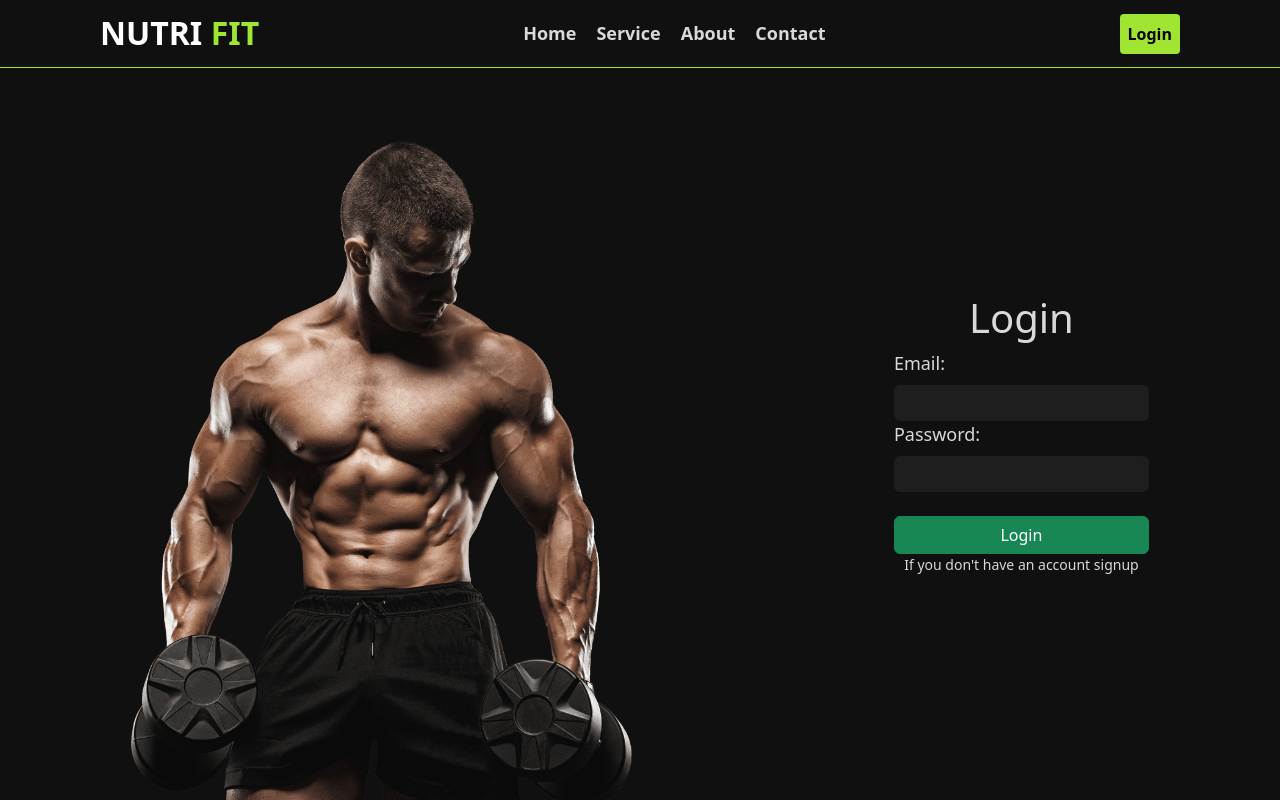
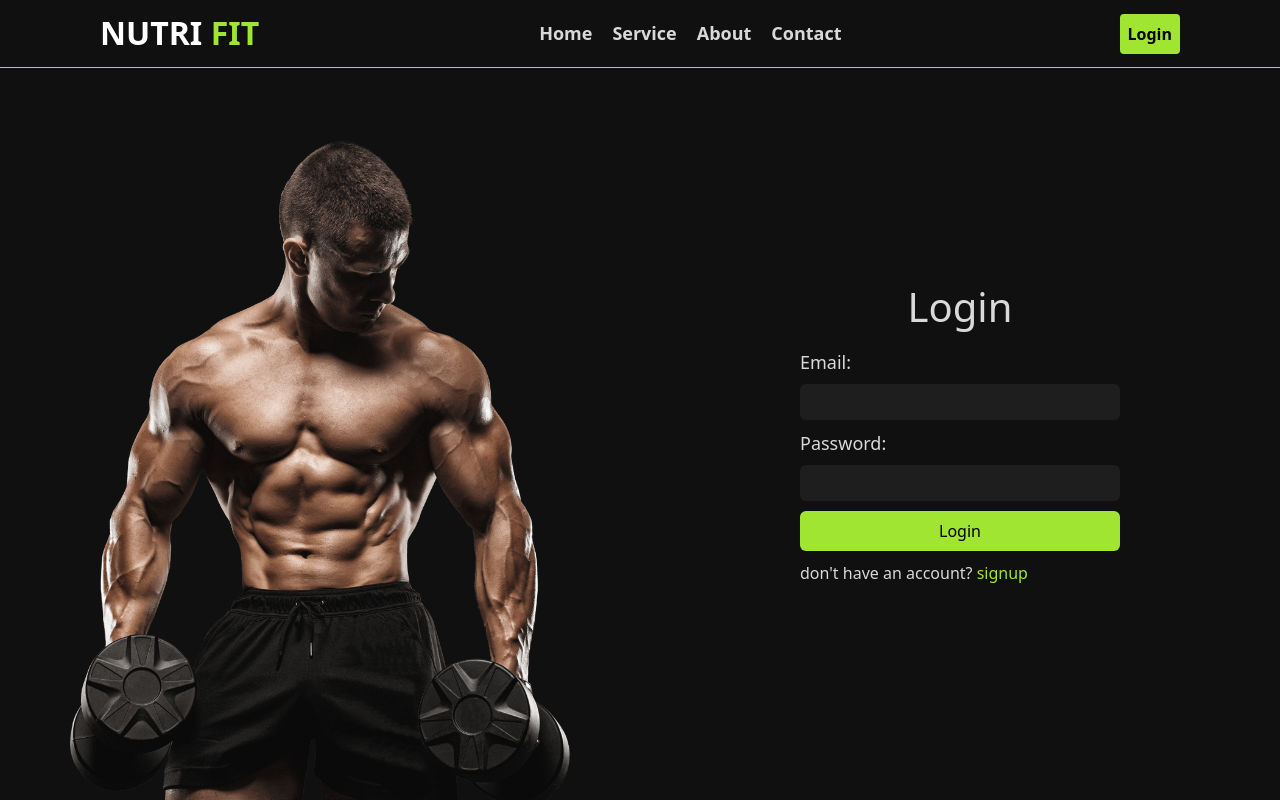
Before and after one commit to usfaql/MERAKI_Academy_Project_5_forked, a React (Create React App) app in the folder frontend/: page /login in a window 1280 px wide. Built offline with nearby package versions, Linux system fonts and the light colour scheme.

Commit message:
Fix Desgin Login & Register Page

```diff
--- a/frontend/src/components/Home/AllGymHome/AllGymHome.js
+++ b/frontend/src/components/Home/AllGymHome/AllGymHome.js
@@ -12,10 +12,9 @@ function AllGymHome() {
 
         for (let i = 0; i < 10; i++) {
           let randomMember = Math.floor(Math.random() * 50);
-          console.log(randomMember);
           gymBoxes.push(
           <Col key={1}>
-          <Card linkStyle={{backgroundColor:"#A1E533"}}>
+          <Card style={{backgroundColor:"#A1E533"}}>
             <Card.Img variant="top" className='image-gym-in-card' src={logoGym} />
             <Card.Body>
               <Card.Title style={{fontWeight:"bold"}}>Gym {i+1}</Card.Title>
--- a/frontend/src/components/Login/Login.css
+++ b/frontend/src/components/Login/Login.css
@@ -9,6 +9,7 @@
 }
 .login-Page .Left-Image {
   height: 100%;
+  width: 50%;
   padding: 0;
   margin: 0;
   display: flex;
@@ -17,17 +18,24 @@
 }
 
 
-
+.continer-form-login{
+  width: 50%;
+  display: flex;
+  gap: 10px;
+  flex-direction: column;
+}
 .login-Page .image {
   height: 90%;
 }
 .login-Page .Right-Inputs{
   height: 100%;
+  width: 50%;
   padding: 0;
   margin: 0;
   display: flex;
   flex-direction: column;
   justify-content: center;
+  align-items: center;
 }
 .login-Page .Title{
     margin-bottom: 50px;
@@ -54,7 +62,7 @@ justify-content: space-between;
     width: 100%;
     border: 0;
     font-size: x-large;
-    background-color: #A1E533;
+    background-color: #c6df9e;
     color : black;
     font-weight: bold;
 }
@@ -102,3 +110,10 @@ justify-content: space-between;
     text-align: left;
     font-size: large;
   }
+
+  .button-login{
+    background-color: #A1E533;
+    border: 0;
+    padding: 8px;
+    border-radius: 6px;
+  }
--- a/frontend/src/components/Login/Login.js
+++ b/frontend/src/components/Login/Login.js
@@ -55,11 +55,12 @@ const Login = () => {
       </div>
 
       <div className="Right-Inputs">
- <h1>Login</h1>
- <div className="Email">
+        <div className='continer-form-login'>
+        <h1>Login</h1>
+        <div className="Email">
           <Form.Label>Email:</Form.Label>
           <Form.Control onChange={(e)=>{
-setEmail(e.target.value)
+            setEmail(e.target.value)
           }}
             type="email"
             style={{ backgroundColor: "#1e1e1e", border: "0", color: "white" }}
@@ -68,22 +69,25 @@ setEmail(e.target.value)
         <div className="Password">
           <Form.Label>Password:</Form.Label>
           <Form.Control onChange={(e)=>{
-setPassword(e.target.value)
+            setPassword(e.target.value)
           }}
             type="password"
             style={{ backgroundColor: "#1e1e1e", border: "0", color: "white" }}
           />
         </div>
-      <br/>
-        <Button variant="success"onClick={()=>{
+        <button className="button-login" onClick={()=>{
         login()
-      }} >Login</Button>
+      }} >Login</button>
 
-      <small>
-      If you don't have an account   <a>signup</a>
-        </small>
+      <span style={{cursor:"default" , textAlign:"start"}}>
+        don't have an account?  <span style={{color:"#A1E533" , cursor:"pointer", textAlign:"start34"}} onClick={()=>{
+          navigate("/register")
+        }}>signup</span>
+        </span>
         {success?message&&<div className="SuccessMessage">{message}</div>:message&&<div className="ErrorMessage">{message}</div>}
 
+
+        </div>
 
       </div>
 
--- a/frontend/src/components/NavBar/NavBar.js
+++ b/frontend/src/components/NavBar/NavBar.js
@@ -1,8 +1,9 @@
 import React from 'react'
 import './style.css'
-import { useSelector } from 'react-redux'
+import { useSelector } from 'react-redux';
+import {useNavigate} from 'react-router-dom';
 function NavBar() {
-
+  const navigate = useNavigate();
   const state = useSelector((state)=>{
     return{
       isLoggedIn : state.auth.isLoggedIn
@@ -12,27 +13,33 @@ function NavBar() {
   return (
     <div className='nav-bar'>
         <div>
-            <h2 style={{fontWeight:"bold",margin:"0"}}><a href='/' style={{textDecoration:"none", color:"white"}}>NUTRI <a style={{color:"#A1E533"}}>FIT</a></a></h2>
+            <h2 style={{fontWeight:"bold",margin:"0"}}><a href='/' style={{textDecoration:"none", color:"white"}}>NUTRI <span style={{color:"#A1E533"}}>FIT</span></a></h2>
         </div>
         <div>
           {state.isLoggedIn ?
-            <lu className="navbar-lu">
+            <ul className="navbar-lu">
                 <li className='nav-map'>Recipes</li>
                 <li className='nav-map'>Dashboard</li>
                 <li className='nav-map end'>Settings</li>
-            </lu>
+            </ul>
             :
-            <lu className="navbar-lu">
+            <ul className="navbar-lu">
                 <li className='nav-map'>Home</li>
                 <li className='nav-map'>Service</li>
                 <li className='nav-map'>About</li>
                 <li className='nav-map end'>Contact</li>
-            </lu>
+            </ul>
           }
         </div>
 
         <div>
-          {state.isLoggedIn? <lu style={{listStyle: "none" , maxWidth: "12px"}}><li>Yousef A.</li></lu>: <a href='login' className='link-in-button'><button className='button' >Login</button></a>}
+          {state.isLoggedIn? <ul style={{listStyle: "none", margin :"0", width:"97px", whiteSpace:"nowrap", overflow:"hidden"}}>
+            <li>Yousef A.</li></ul>
+            :
+            <button className='button' onClick={()=>{
+              navigate('login')
+            }}>Login</button>
+            }
 
         </div>
     </div>
--- a/frontend/src/components/NavBar/style.css
+++ b/frontend/src/components/NavBar/style.css
@@ -17,6 +17,7 @@
     font-weight: bold;
     position: relative;
     left: -20px;
+    margin: 0;
 }
 .nav-map{
     margin: 10px;
--- a/frontend/src/components/RegisterPage/Register.css
+++ b/frontend/src/components/RegisterPage/Register.css
@@ -1,5 +1,5 @@
 .Register-Page {
-  height: 95.1vh;
+  height: calc(100vh - 68px);
   display: flex;
   background-color: #101010;
   justify-content: space-around;
@@ -8,6 +8,7 @@
 }
 .Left-Image {
   height: 100%;
+  width: 50%;
   padding: 0;
   margin: 0;
   display: flex;
@@ -17,8 +18,14 @@
 .image {
   height: 90%;
 }
+.right-input-contener{
+  display: flex;
+  width: 50%;
+  justify-content: center;
+}
 .Right-Inputs{
   height: 100%;
+  width: 50%;
   padding: 0;
   margin: 0;
   display: flex;
@@ -32,13 +39,16 @@
 }
 .FirstName-LastName {
   display: flex;
+  justify-content: space-between;
   gap: 20px;
 }
 .FirstName {
+  width: 47.5%;
   text-align: left;
   font-size: large;
 }
 .LastName {
+  width: 47.5%;
   text-align: left;
   font-size: large;
 }
--- a/frontend/src/components/RegisterPage/Register.js
+++ b/frontend/src/components/RegisterPage/Register.js
@@ -4,7 +4,9 @@ import Form from "react-bootstrap/Form";
 import axios from "axios";
 import Button from "react-bootstrap/Button";
 import logo from "../assets/pngwing.com.png";
+import { useNavigate } from "react-router-dom";
 const Register = () => {
+  const navigate = useNavigate();
   const [firstName, setFirstName] = useState("");
   const [lastName, setLastName] = useState("");
   const [email, setEmail] = useState("");
@@ -41,6 +43,7 @@ const Register = () => {
       <div className="Left-Image">
         <img className="image" src={logo} />
       </div>
+      <div className="right-input-contener">
       <div className="Right-Inputs">
         <h1 className="Title">Register</h1>
         <div className="FirstName-LastName">
@@ -194,13 +197,17 @@ setAge(e.target.value)
           }} >Register</Button>
         </div>
         <div className="doYou">
-          <small>
+          <span style={{cursor:"default"}}>
             Do you have account?
-            <a style={{ color: "#7aad28" ,cursor:"pointer"}}>Login Now</a>
-          </small>
+            <soan style={{ color: "#A1E533" ,cursor:"pointer"}} onClick={()=>{
+              navigate(-1);
+            }}>Login Now</soan>
+          </span>
         </div>
         {success?message&&<div className="SuccessMessage">{message}</div>:message&&<div className="ErrorMessage">{message}</div>}
       </div>
+      </div>
+
     </div>
   );
 };
```
